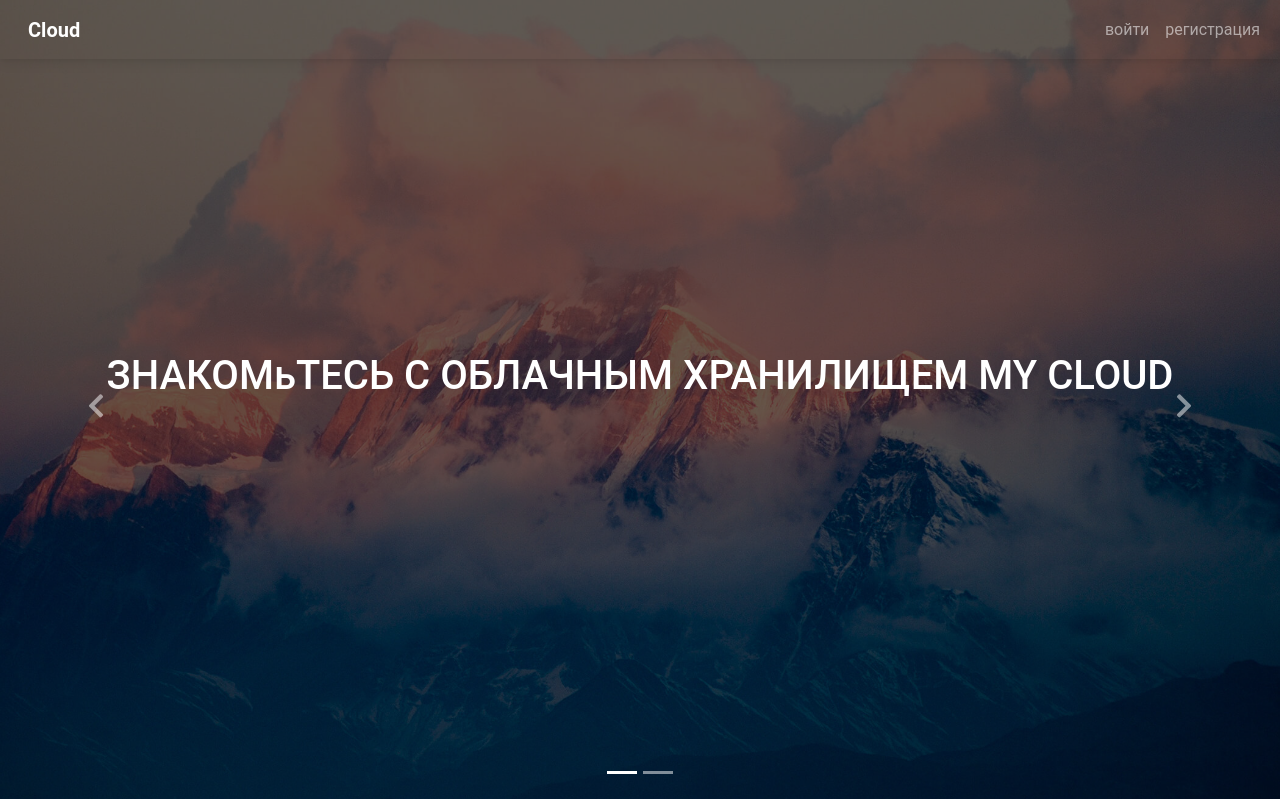
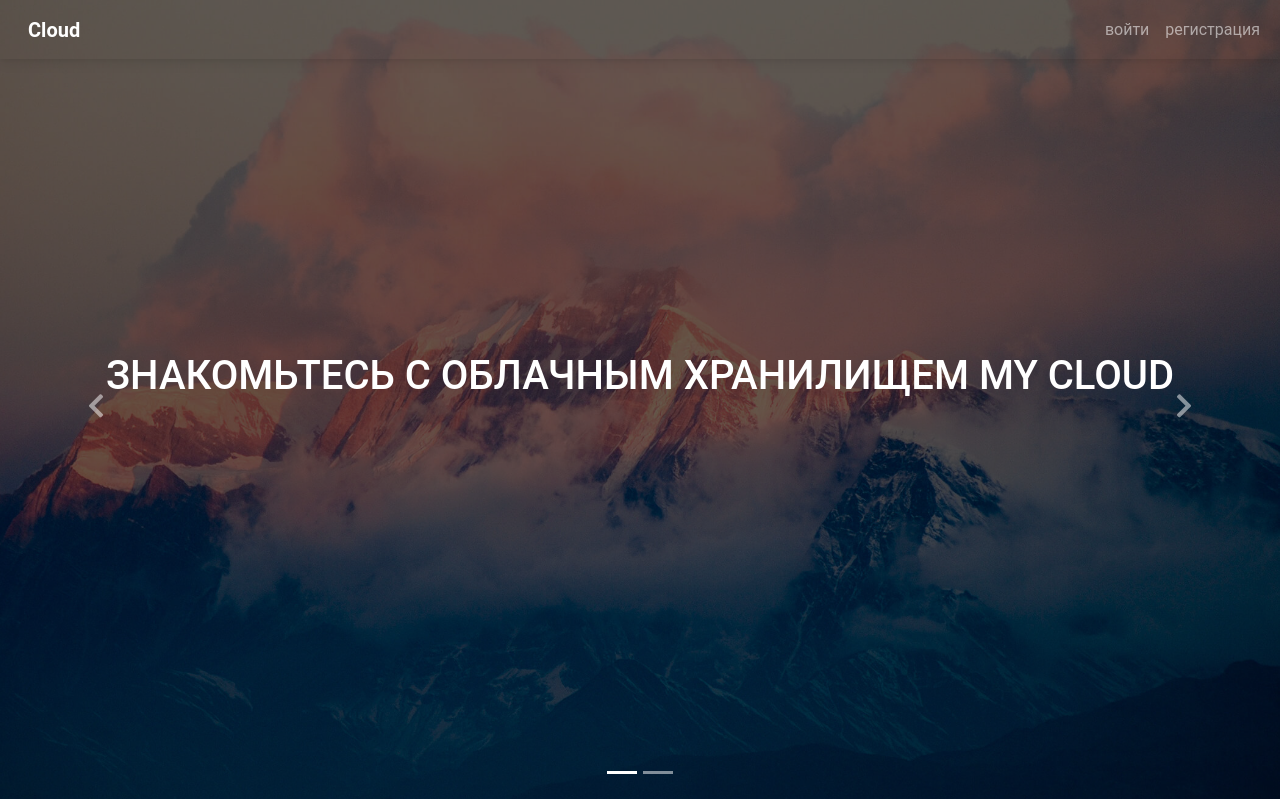
Before and after one commit to mosius27/netology_diplom, a Django app: page / in a window 1280 px wide. Shown: the top 799 px of the page. Run offline with Django 3.2, Linux system fonts and the light colour scheme; some libraries are stand-ins or nearby versions.

Commit message:
Update index.html

```diff
--- a/pan/templates/pan/index.html
+++ b/pan/templates/pan/index.html
@@ -92,7 +92,7 @@
                 <div class="mask" style="background-color: rgba(0, 0, 0, 0.6);">
                     <div class="d-flex justify-content-center align-items-center h-100">
                         <div id="cloudBlock">{# загрузка файлов #}
-                            <h1 class="text-white mb-5 text-center">ЗНАКОМьТЕСЬ С ОБЛАЧНЫМ ХРАНИЛИЩЕМ MY CLOUD</h1>
+                            <h1 class="text-white mb-5 text-center">ЗНАКОМЬТЕСЬ С ОБЛАЧНЫМ ХРАНИЛИЩЕМ MY CLOUD</h1>
                             <div id="shareCard" class="card" style="display: none; width: 18rem">
                                 <div class="card-header">
                                     <i class="icon-link fas fa-times"></i>
```
